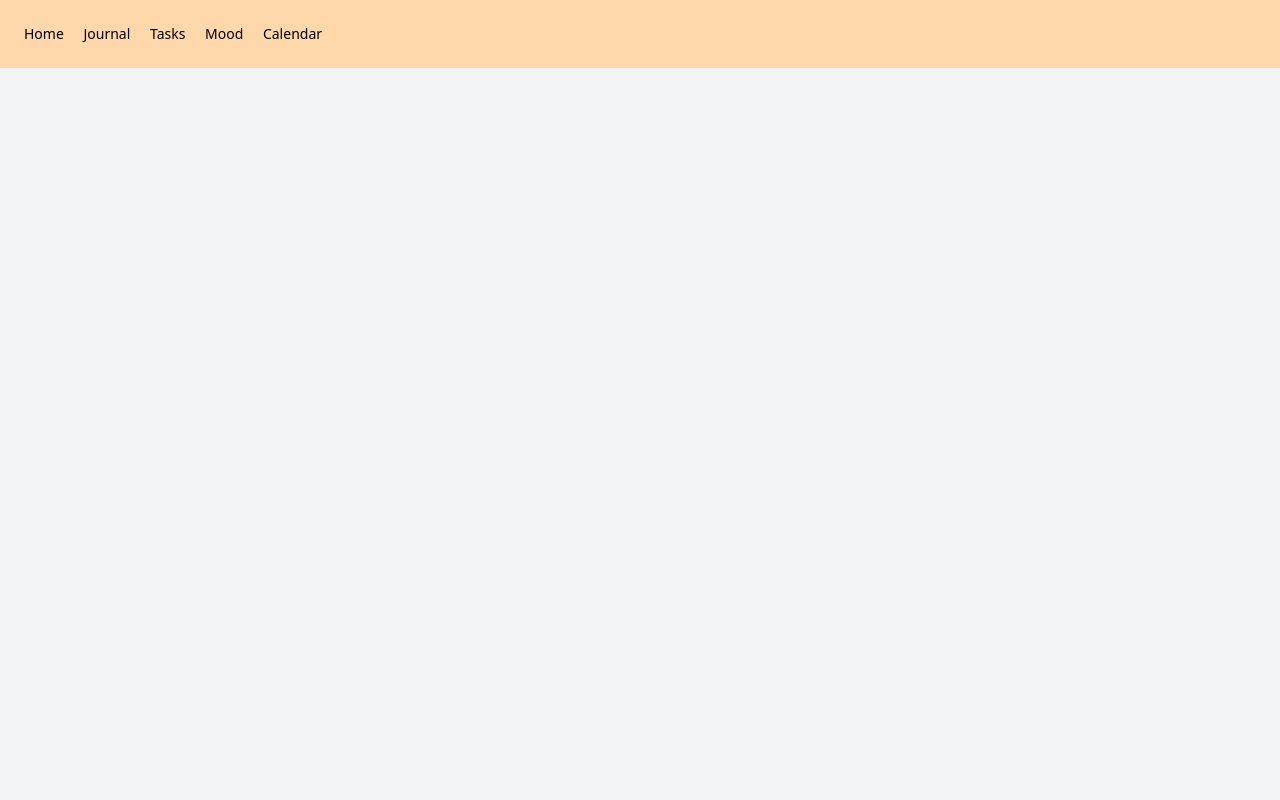
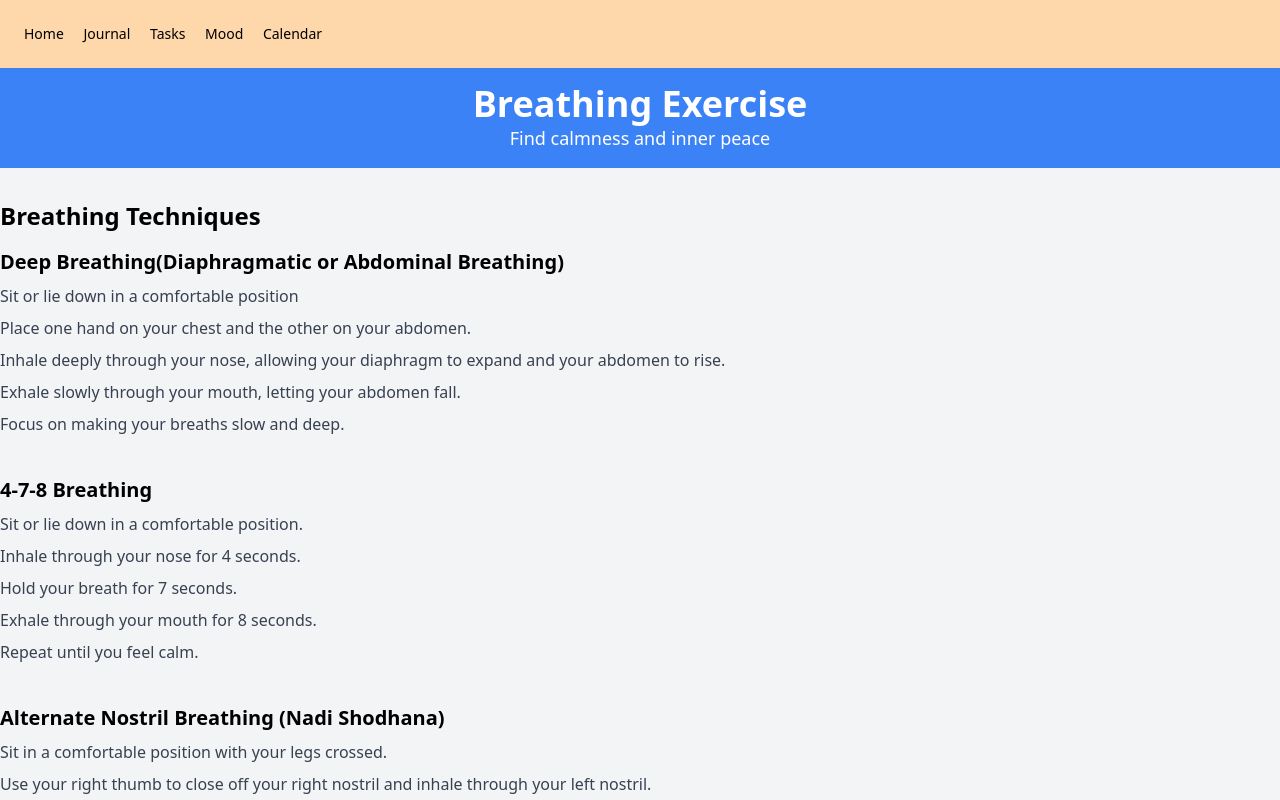
Before and after one commit to spirow73/Care-Bear, a SvelteKit app in the folder care-bear/: page /mood/breathingExercise in a window 1280 px wide. Shown: the top 800 px of the page. Built offline with nearby package versions, Linux system fonts and the light colour scheme.

Commit message:
mood page60%

```diff
--- a/care-bear/src/routes/mood/breathingExercise/+page.svelte
+++ b/care-bear/src/routes/mood/breathingExercise/+page.svelte
@@ -72,14 +72,14 @@
     <!-- Main Content -->
     <main class="container mx-auto my-8">
 
-      <!-- Meditation Techniques -->
+      <!-- Breathing Techniques -->
       <section>
-        <h2 class="text-2xl font-bold mb-4">Meditation Techniques</h2>
+        <h2 class="text-2xl font-bold mb-4">Breathing Techniques</h2>
         {#each breathingExercise as { title, description }}
           <div class="flex mb-8">
             <div class="w-3/4 pr-4">
               <h3 class="text-xl font-bold mb-2">{title}</h3>
-              {#each description as step (index)}
+              {#each description as step }
                 <p class="text-gray-700 mb-2">{step}</p>
               {/each}
             </div>
--- a/care-bear/src/routes/mood/meditation/+page.svelte
+++ b/care-bear/src/routes/mood/meditation/+page.svelte
@@ -185,7 +185,7 @@
         <div class="flex mb-8">
           <div class="w-3/4 pr-4">
             <h3 class="text-xl font-bold mb-2">{title}</h3>
-            {#each description as step (index)}
+            {#each description as step }
               <p class="text-gray-700 mb-2">{step}</p>
             {/each}
           </div>
```
